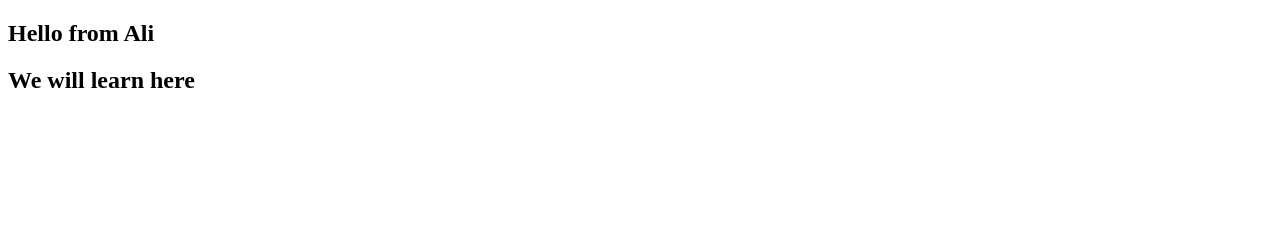
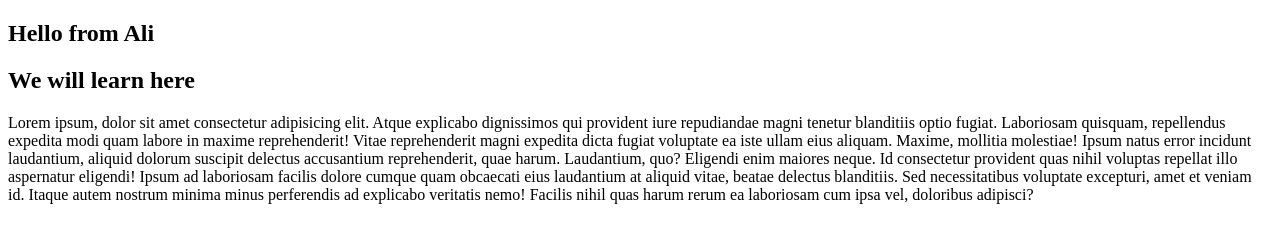
Before and after one commit to Noaman-Saleem-Portfolio/umt-summer2023-surge-home, a plain HTML site: page index.html in a window 1280 px wide. Drawn offline with Linux system fonts and the light colour scheme.

Commit message:
paragraph added

```diff
--- a/index.html
+++ b/index.html
@@ -8,5 +8,9 @@
 <body>
     <h2>Hello from Ali</h2>
     <h2>We will learn here</h2>
+    <p>Lorem ipsum, dolor sit amet consectetur adipisicing elit. Atque explicabo dignissimos qui provident iure repudiandae magni tenetur blanditiis optio fugiat. Laboriosam quisquam, repellendus expedita modi quam labore in maxime reprehenderit!
+    Vitae reprehenderit magni expedita dicta fugiat voluptate ea iste ullam eius aliquam. Maxime, mollitia molestiae! Ipsum natus error incidunt laudantium, aliquid dolorum suscipit delectus accusantium reprehenderit, quae harum. Laudantium, quo?
+    Eligendi enim maiores neque. Id consectetur provident quas nihil voluptas repellat illo aspernatur eligendi! Ipsum ad laboriosam facilis dolore cumque quam obcaecati eius laudantium at aliquid vitae, beatae delectus blanditiis.
+    Sed necessitatibus voluptate excepturi, amet et veniam id. Itaque autem nostrum minima minus perferendis ad explicabo veritatis nemo! Facilis nihil quas harum rerum ea laboriosam cum ipsa vel, doloribus adipisci?</p>
 </body>
 </html>
```
